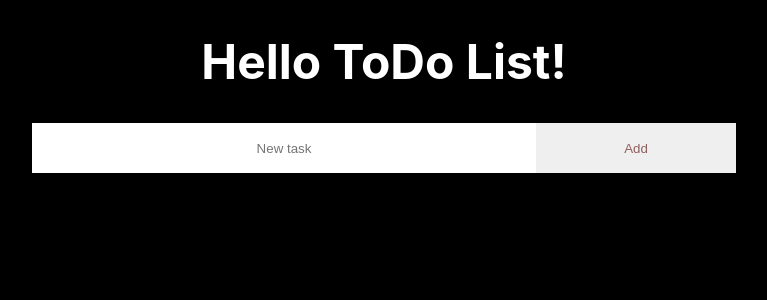
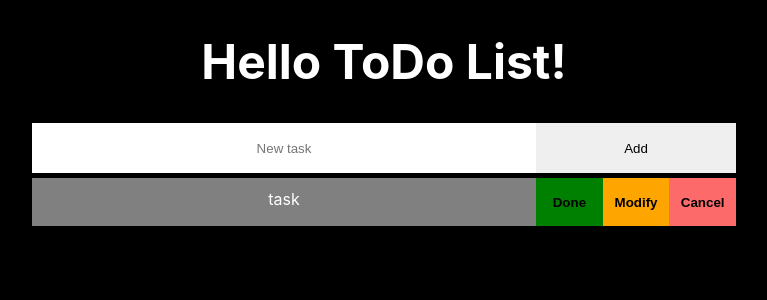
Before and after one commit to zxcvego/basic-react-apps, a React (Create React App) app in the folder basic-react-apps/: page /todo-list in a window 1280 px wide. Shown: the top 300 px of the page, without its empty margins (256-1023 px from the left). Built offline with nearby package versions, Linux system fonts and the light colour scheme.

Commit message:
Styling for single task

```diff
--- a/basic-react-apps/src/components/Task.css
+++ b/basic-react-apps/src/components/Task.css
@@ -0,0 +1,36 @@
+li {
+	background-color: gray;
+	height: 48px;
+	width: 704px;
+	list-style-type: none;
+	margin-top: 5px;
+}
+
+li button {
+	width: 66.65px;
+	height: 48px;
+	float: right;
+}
+
+.done-button {
+	background-color: green;
+	color: black;
+	font-weight: 600;
+}
+
+.modify-button {
+	background-color: orange;
+	color: black;
+	font-weight: 600;
+}
+
+.cancel-button {
+	background-color: rgb(252, 106, 106);
+	color: black;
+	font-weight: 600;
+}
+
+li .task-name {
+	position: relative;
+	top: 11px;
+}
--- a/basic-react-apps/src/components/Task.tsx
+++ b/basic-react-apps/src/components/Task.tsx
@@ -1,5 +1,14 @@
 import "./Task.css";
 
 export default function Task() {
-	return null;
+	return (
+		<>
+			<li>
+				<span className="task-name">task</span>
+				<button className="cancel-button">Cancel</button>
+				<button className="modify-button">Modify</button>
+				<button className="done-button">Done</button>
+			</li>
+		</>
+	);
 }
--- a/basic-react-apps/src/pages/ToDo.css
+++ b/basic-react-apps/src/pages/ToDo.css
@@ -4,7 +4,7 @@
 
 input,
 button {
-	color: rgb(146, 95, 95);
+	color: rgb(0, 0, 0);
 	border: none;
 }
 
@@ -23,3 +23,9 @@ input {
 input:focus {
 	outline: none;
 }
+
+.functional-task-menu .tasks-container {
+	width: 704px;
+	margin-left: auto;
+	margin-right: auto;
+}
--- a/basic-react-apps/src/pages/ToDo.tsx
+++ b/basic-react-apps/src/pages/ToDo.tsx
@@ -1,4 +1,5 @@
 import "./ToDo.css";
+import Task from "../components/Task";
 
 export default function ToDo() {
 	return (
@@ -9,6 +10,9 @@ export default function ToDo() {
 			<article className="functional-task-menu">
 				<input type="text" placeholder="New task" required />
 				<button>Add</button>
+				<div className="tasks-container">
+					<Task />
+				</div>
 			</article>
 		</>
 	);
```
